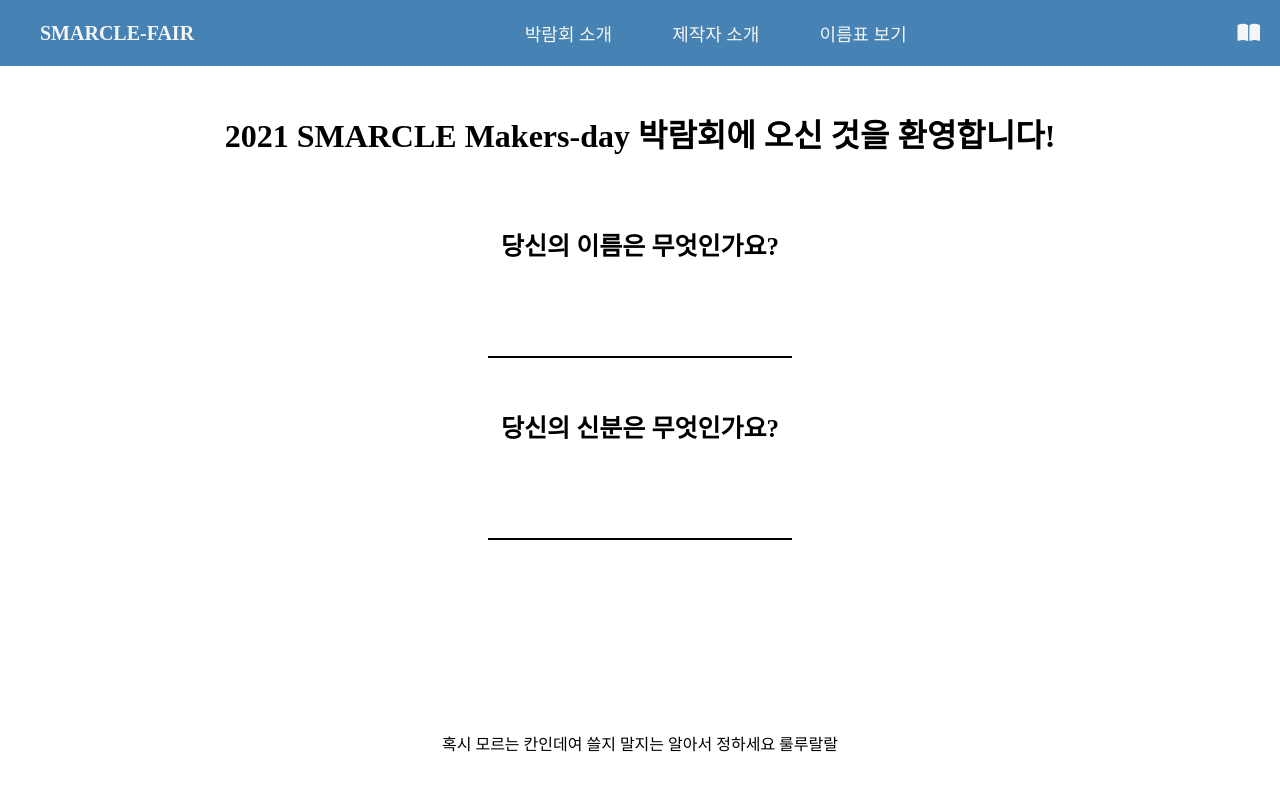
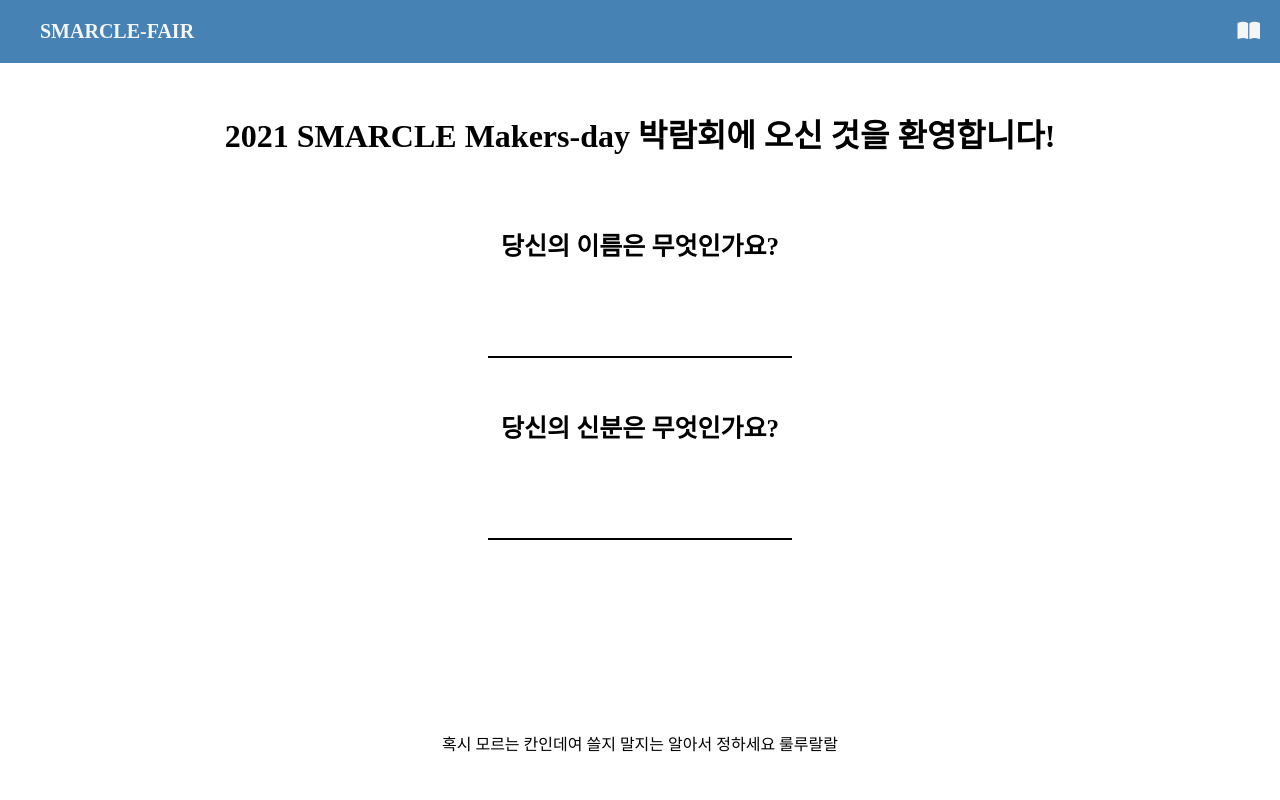
Before and after one commit to emilyjiminroh/smarcle-fair, a website built with Parcel: page login.html in a window 1280 px wide. Built offline with nearby package versions, Linux system fonts and the light colour scheme; a web font is replaced by a local one.

Commit message:
modi bugs

```diff
--- a/css/main.css
+++ b/css/main.css
@@ -19,7 +19,7 @@
 
 .neonsign {
   display: flex;
-  z-index: 0;
+  z-index: -1;
   align-items: center;
   justify-content: center;
 
--- a/css/styles.css
+++ b/css/styles.css
@@ -1,6 +1,6 @@
 @import "./main.css";
 @import "./root.css";
-/* @import "./name-tag.css";*/
+@import "./name-tag.css";
 @import "./modal-detail.css";
 @import "./login.css";
 @import "./menu.css";
@@ -18,7 +18,6 @@
   font-family: "Pretendard-Regular";
 }
 
-
 html,
 body {
   width: 100%;
--- a/login.html
+++ b/login.html
@@ -17,21 +17,12 @@
   <body class="login-body">
     <nav class="menu-bar">
       <div class="title">
-        <span>SMARCLE-FAIR</span>
-      </div>
-      <div class="menus">
-        <a href="fair-intro.html">
-          <span>박람회 소개</span>
-        </a>
-        <a href="developer-intro.html">
-          <span>제작자 소개</span>
-        </a>
-        <a href="#">
-          <span>이름표 보기</span>
+        <a href="login.html">
+          <span>SMARCLE-FAIR</span>
         </a>
       </div>
       <div class="others">
-        <a href="#">
+        <a href="https://www.smarcle.dev/">
           <i class="fas fa-book-open"></i>
         </a>
       </div>
```
Also changed, not shown: main.html (+1 -5 lines).
